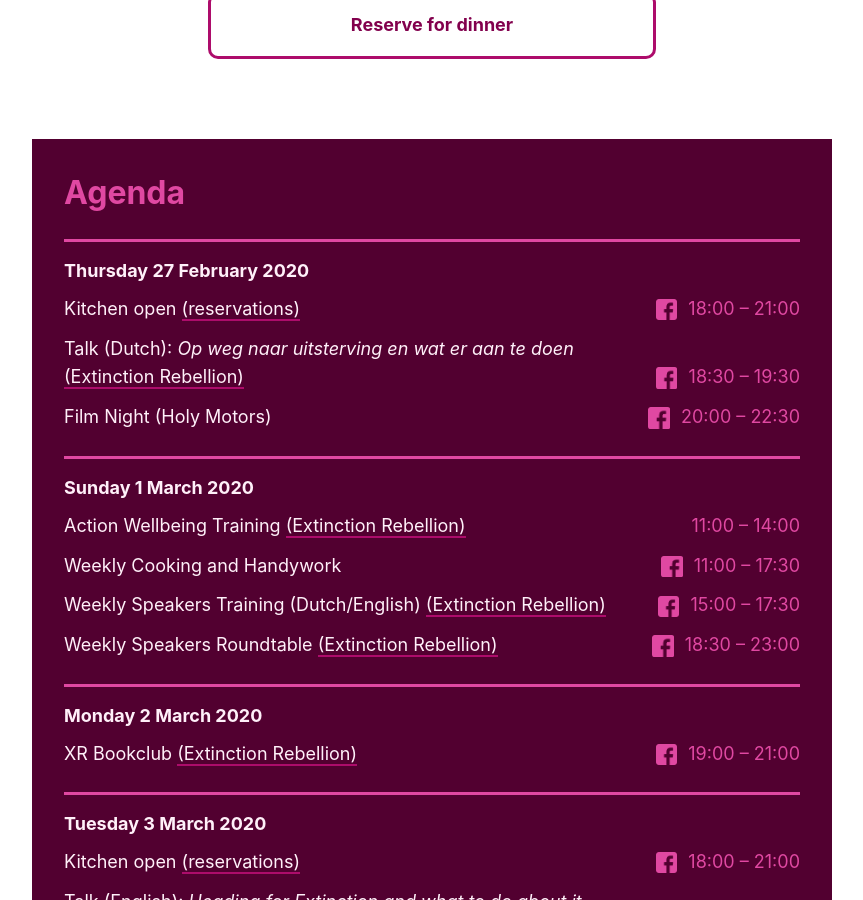
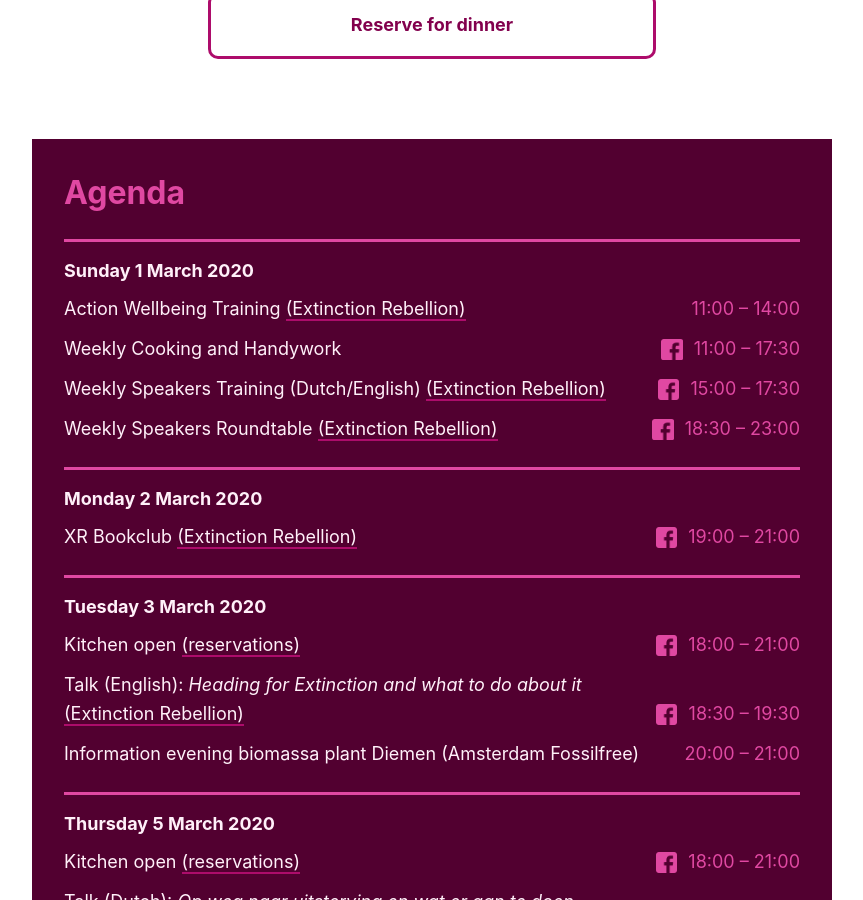
Before and after one commit to decoalitie/desering.org, a Jekyll site: the page built from en/index.md, in a window 1280 px wide and 900 px high, scrolled down 811 px. Shown: the whole window, without its empty margins (208-1071 px from the left). Built offline with Jekyll 4.4.1, drawn with Linux system fonts in a browser that asks for light colours; some web fonts are replaced; some of the changed lines change nothing that is shown.

Commit message:
remove old events

```diff
--- a/_data/events.yml
+++ b/_data/events.yml
@@ -1,83 +1,3 @@
-# - date: '2020-02-23'
-#   time: '11:00 – 14:00'
-#   description-nl: 'Actie-Welzijnstraining'
-#   description-en: 'Action Wellbeing Training'
-#   xr: true
-#   fb-url: 'https://www.facebook.com/events/196242594785307/'
-
-# - date: '2020-02-23'
-#   time: '11:00 – 17:30'
-#   description-nl: 'Wekelijkse Koken en Klussen'
-#   description-en: 'Weekly Cooking and Handywork'
-#   fb-url: 'https://www.facebook.com/events/1018993861811248/'
-
-# - date: '2020-02-23'
-#   time: '15:00 – 17:30'
-#   description-nl: 'Wekelijkse Sprekerstraining (Nederlands/Engels)'
-#   description-en: 'Weekly Speakers Training (Dutch/English)'
-#   xr: true
-#   fb-url: 'https://www.facebook.com/events/485388062119099'
-
-# - date: '2020-02-23'
-#   time: '18:30 – 23:00'
-#   description-nl: 'Wekelijkse Sprekersborrel'
-#   description-en: 'Weekly Speakers Roundtable'
-#   xr: true
-#   fb-url: 'https://www.facebook.com/events/601467640638355/'
-
-# - date: '2020-02-24'
-#   time: '19:00 – 21:00'
-#   description-nl: 'XR Boekenclub (Engelstalig)'
-#   description-en: 'XR Bookclub'
-#   xr: true
-#   fb-url: 'https://www.facebook.com/events/654131528702330/'
-
-# - date: '2020-02-25'
-#   time: '18:00 – 21:00'
-#   description-nl: 'Keuken open <a href="/reserveren.html">(reserveren)</a>'
-#   description-en: 'Kitchen open <a href="/reservations.html">(reservations)</a>'
-#   fb-url: 'https://www.facebook.com/events/515440649328868/'
-
-# - date: '2020-02-25'
-#   time: '18:30 – 19:30'
-#   description-nl: 'Lezing (Engelstalig): <em>Heading for Extinction and what to do about it</em>'
-#   description-en: 'Talk (English): <em>Heading for Extinction and what to do about it</em>'
-#   xr: true
-#   fb-url: 'https://www.facebook.com/events/561979884357775/'
-
-# - date: '2020-02-25'
-#   time: '20:00 – 21:00'
-#   description-nl: 'Lezing (Engelstalig): <em>Introduction to XR</em>'
-#   description-en: 'Talk (English): <em>Introduction to XR</em>'
-#   xr: true
-#   fb-url: 'https://www.facebook.com/events/462366211373890/'
-
-# - date: '2020-02-26'
-#   time: '18:30 – 21:00'
-#   description-nl: 'Open bijeenkomst Regeneratieve Cultuur XR Amsterdam'
-#   description-en: 'Open gathering Regenerative Culture XR Amsterdam'
-#   xr: true
-#   fb-url: 'https://facebook.com/events/510992919546792/'
-
-- date: '2020-02-27'
-  time: '18:00 – 21:00'
-  description-nl: 'Keuken open <a href="/reserveren.html">(reserveren)</a>'
-  description-en: 'Kitchen open <a href="/reservations.html">(reservations)</a>'
-  fb-url: 'https://www.facebook.com/events/515440649328868/'
-
-- date: '2020-02-27'
-  time: '18:30 – 19:30'
-  description-nl: 'Lezing (Nederlandstalig): <em>Op weg naar uitsterving en wat er aan te doen</em>'
-  description-en: 'Talk (Dutch): <em>Op weg naar uitsterving en wat er aan te doen</em>'
-  xr: true
-  fb-url: 'https://www.facebook.com/events/1506327772851412/'
-
-- date: '2020-02-27'
-  time: '20:00 – 22:30'
-  description-nl: 'Filmavond (Holy Motors)'
-  description-en: 'Film Night (Holy Motors)'
-  fb-url: 'https://www.facebook.com/events/230115424674168/'
-
 - date: '2020-03-01'
   time: '11:00 – 14:00'
   description-nl: 'Actie-Welzijnstraining'
```
